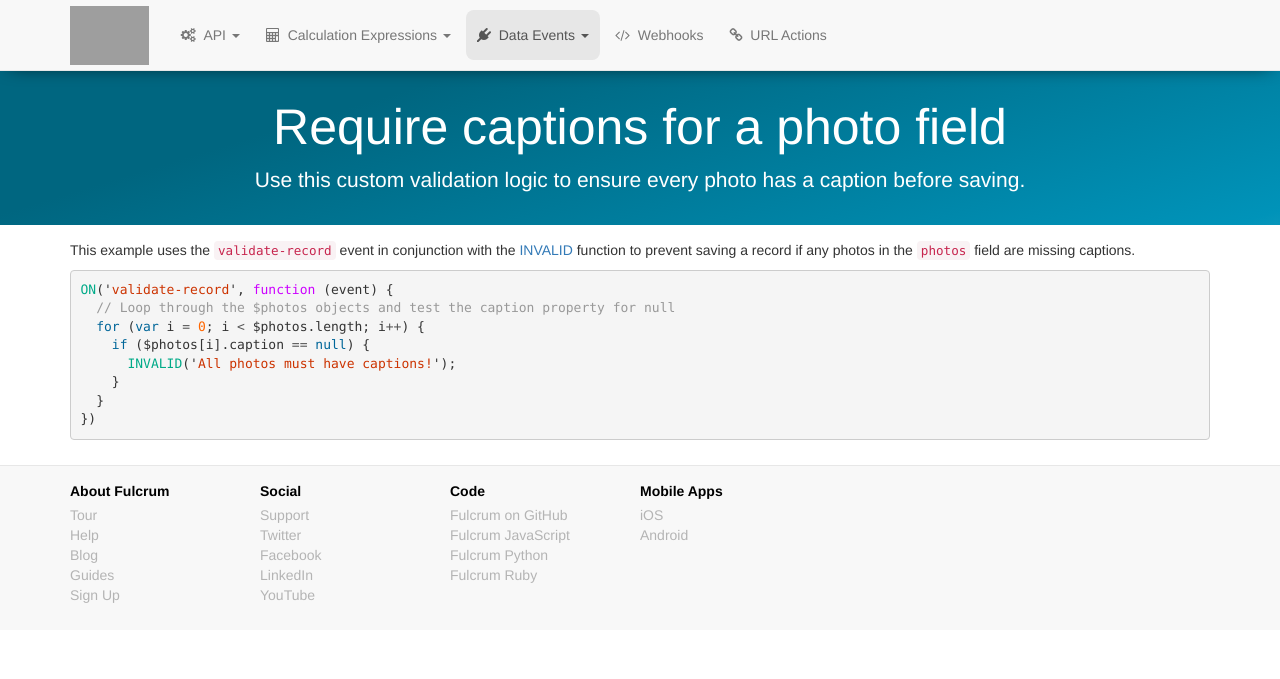
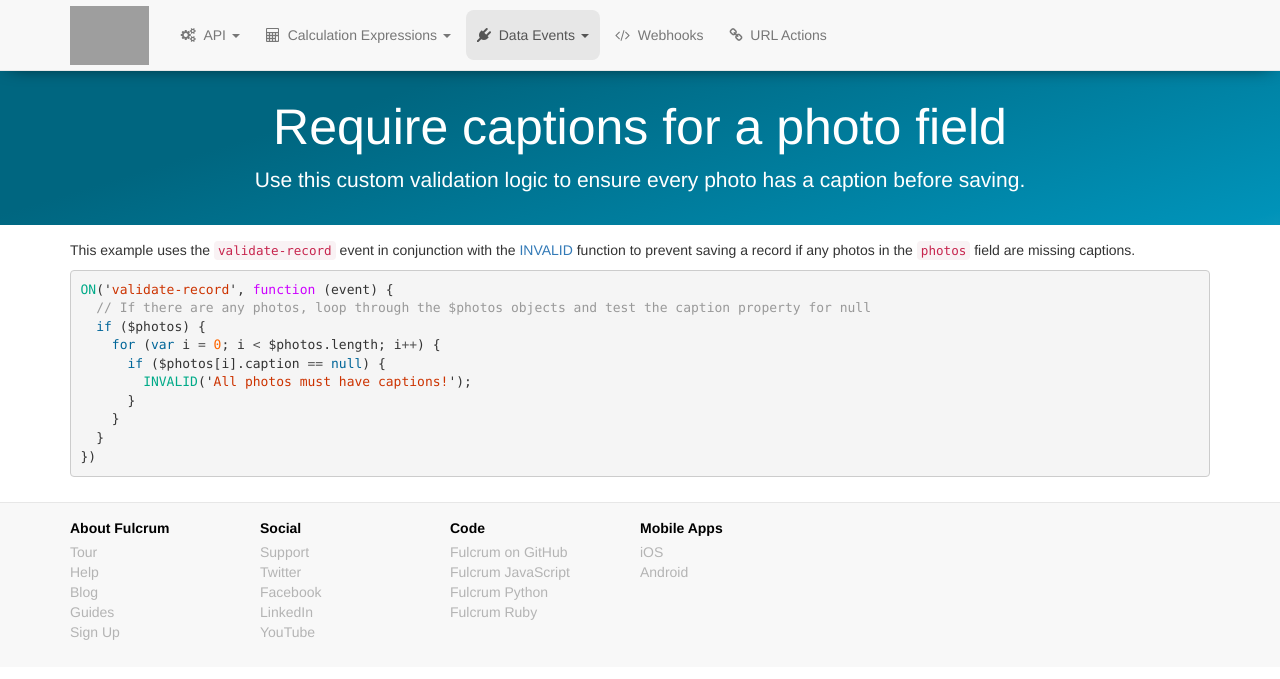
Before and after one commit to rylincoln/developer.fulcrumapp.com, a Jekyll site: the page built from _data-event-examples/require-photo-captions.md, in a window 1280 px wide. Shown: the top 679 px of the page. Built offline with Jekyll 4.4.1, drawn with Linux system fonts in a browser that asks for light colours; nearby versions of some CDN libraries; grey boxes are pictures that could not be loaded.

Commit message:
Check to make sure there are photos first
Necessary if the photos field is not required

````diff
--- a/_data-event-examples/require-photo-captions.md
+++ b/_data-event-examples/require-photo-captions.md
@@ -10,10 +10,12 @@ This example uses the `validate-record` event in conjunction with the [INVALID](
 
 ```js
 ON('validate-record', function (event) {
-  // Loop through the $photos objects and test the caption property for null
-  for (var i = 0; i < $photos.length; i++) {
-    if ($photos[i].caption == null) {
-      INVALID('All photos must have captions!');
+  // If there are any photos, loop through the $photos objects and test the caption property for null
+  if ($photos) {
+    for (var i = 0; i < $photos.length; i++) {
+      if ($photos[i].caption == null) {
+        INVALID('All photos must have captions!');
+      }
     }
   }
 })
````
